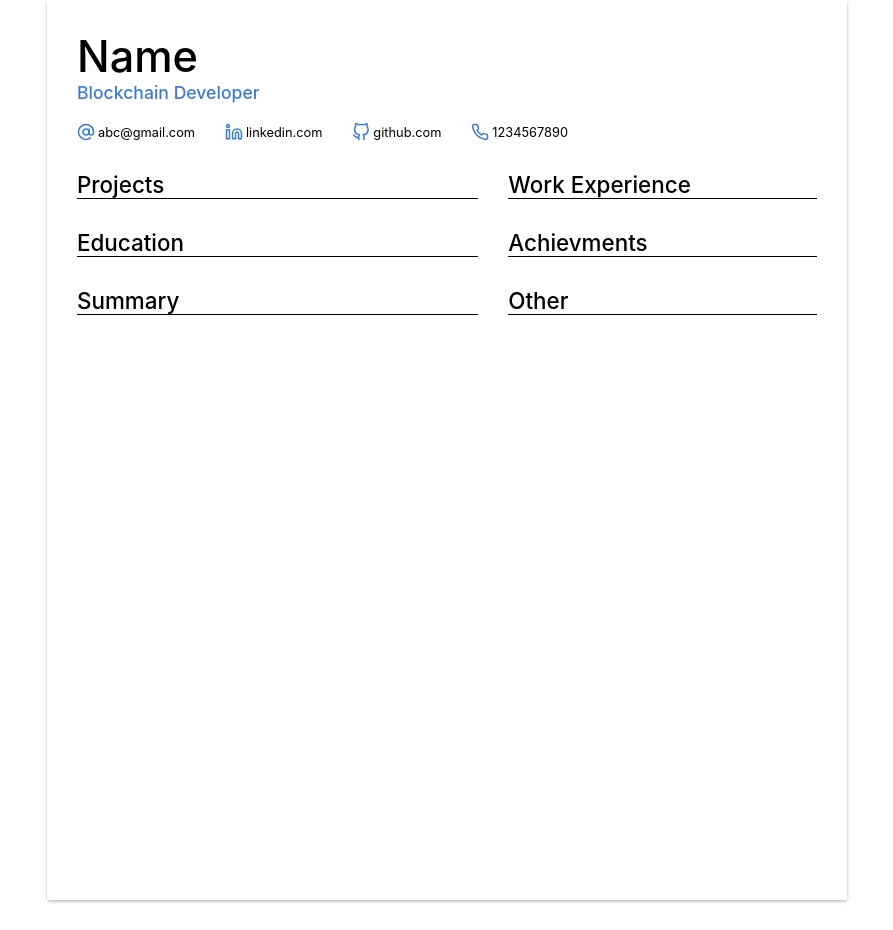
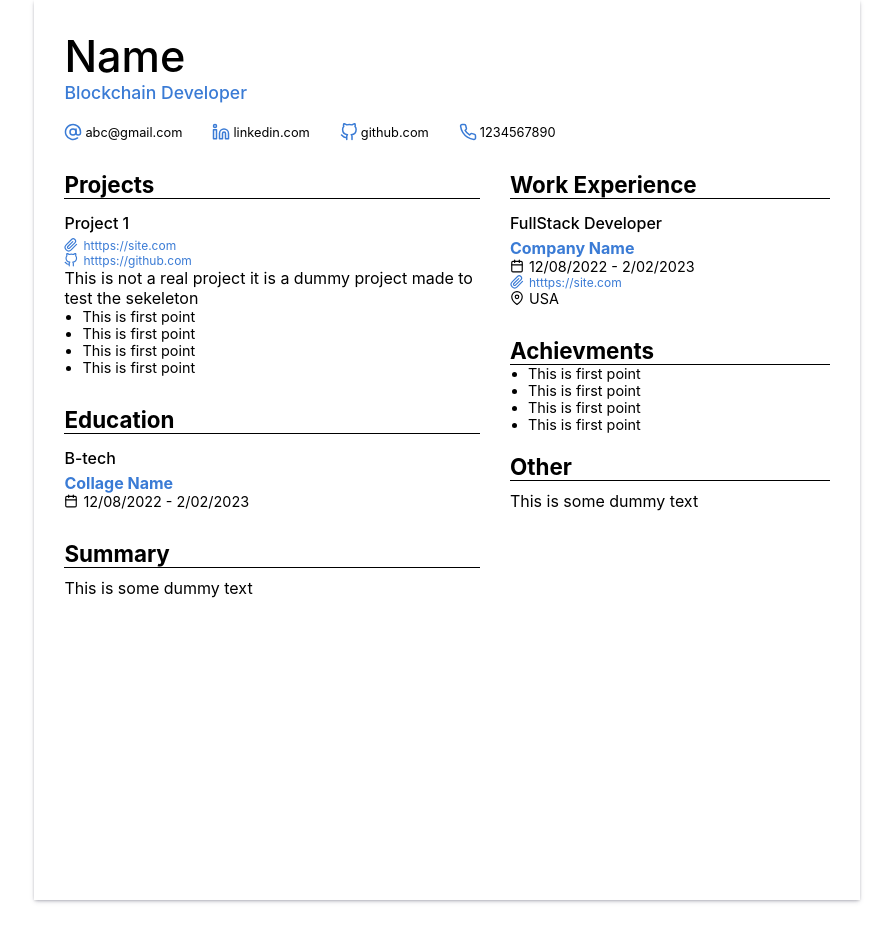
Before and after one commit to RealOtakuBoi/resumebuilder, a React (Create React App) app: page / in a window 1280 px wide. Shown: the part 1444-2374 px from the top of the page, without its empty margins (193-1086 px from the left). Built offline with nearby package versions, Linux system fonts and the light colour scheme.

Commit message:
dummy done

```diff
--- a/src/Components/Resume/Resume.js
+++ b/src/Components/Resume/Resume.js
@@ -1,58 +1,124 @@
+import React, { useEffect, useState } from "react";
 
+import Styles from "./Resume.module.css";
 
-import React, { useEffect, useState } from 'react'
-
-import Styles from './Resume.module.css'
-
-import { GitHub } from 'react-feather'
-import { Linkedin } from 'react-feather'
-import { AtSign } from 'react-feather'
-import { Phone } from 'react-feather'
+import { Calendar, GitHub, MapPin } from "react-feather";
+import { Linkedin } from "react-feather";
+import { AtSign } from "react-feather";
+import { Phone } from "react-feather";
+import { Paperclip } from "react-feather";
 
 function Resume(props) {
+  const [column, setColumn] = useState([[], []]);
 
-    const [column, setColumn] = useState([[],[]]);
+  const workExpSection = (
+    <div key={"workExp"} className={`${Styles.section} ${Styles.workExp}`}>
+      <div className={Styles.sectionTitle}>Work Experience</div>
+      <div className={Styles.content}>
+        <div className={Styles.item}>
+            <p className={Styles.title}>FullStack Developer</p>
+            <p className={Styles.subTitle}>Company Name</p>
+            <p className={Styles.date}>
+                <Calendar/> 12/08/2022 - 2/02/2023
+            </p>
+            <a className={Styles.link}>
+                <Paperclip/>
+                htttps://site.com
+            </a>
+            <p className={Styles.location}>
+                <MapPin/>
+                USA
+                </p>
+        </div>
+      </div>
+    </div>
+  );
 
-    const workExpSection = (<div key={'workExp'} className={`${Styles.section} ${Styles.workExp}`}>
-        <div className={Styles.sectionTitle}>Work Experience</div>
-    </div>)
+  const projectsSection = (
+    <div key={"projects"} className={`${Styles.section} ${Styles.projects}`}>
+      <div className={Styles.sectionTitle}>Projects</div>
+      <div className={Styles.content}>
+        <div className={Styles.item}>
+            <p className={Styles.title}>Project 1</p>
+            <a className={Styles.link}>
+                <Paperclip/>
+                htttps://site.com
+            </a>
+            <a className={Styles.link}>
+                <GitHub/>
+                htttps://github.com
+            </a>
+            <p className={Styles.overview}>This is not a real project it is a dummy project made to test the sekeleton</p>
+            <ul className={Styles.points}>
+                <li className={Styles.point}>This is first point</li>
+                <li className={Styles.point}>This is first point</li>
+                <li className={Styles.point}>This is first point</li>
+                <li className={Styles.point}>This is first point</li>
+            </ul>
+        </div>
+      </div>
+    </div>
+  );
 
-const projectsSection = (<div key={'projects'} className={`${Styles.section} ${Styles.projects}`}>
-<div className={Styles.sectionTitle}>Projects</div>
-</div>)
+  const educationSection = (
+    <div key={"education"} className={`${Styles.section} ${Styles.education}`}>
+      <div className={Styles.sectionTitle}>Education</div>
+      <div className={Styles.content}>
+        <div className={Styles.item}>
+            <p className={Styles.title}>B-tech</p>
+            <p className={Styles.subTitle}>Collage Name</p>
+            <p className={Styles.date}>
+                <Calendar/> 12/08/2022 - 2/02/2023
+            </p>
+            </div>
+    </div>
+    </div>
+  );
 
-const educationSection = (<div  key={'education'} className={`${Styles.section} ${Styles.education}`}>
-        <div className={Styles.sectionTitle}>Education</div>
-    </div>)
+  const achievmentsSection = (
+    <div
+      key={"achievments"}
+      className={`${Styles.section} ${Styles.achievments}`}
+    >
+      <div className={Styles.sectionTitle}>Achievments</div>
+      <div className={Styles.numbered}>
+      <ul className={Styles.points}>
+                <li className={Styles.point}>This is first point</li>
+                <li className={Styles.point}>This is first point</li>
+                <li className={Styles.point}>This is first point</li>
+                <li className={Styles.point}>This is first point</li>
+            </ul>
+      </div>
+    </div>
+  );
 
-const achievmentsSection = (<div key={'achievments'} className={`${Styles.section} ${Styles.achievments}`}>
-<div className={Styles.sectionTitle}>Achievments</div>
-</div>)
+  const otherSection = (
+    <div key={"other"} className={`${Styles.section} ${Styles.other}`}>
+      <div className={Styles.sectionTitle}>Other</div>
+      <div className={Styles.content}>
+        <p className={Styles.overview}>This is some dummy text</p>
+      </div>
+    </div>
+  );
 
-const otherSection = (<div key={'other'} className={`${Styles.section} ${Styles.other}`}>
-<div className={Styles.sectionTitle}>Other</div>
-</div>)
-
-const summarySection = (<div  key={'summary'} className={`${Styles.section} ${Styles.summary}`}>
+  const summarySection = (
+    <div key={"summary"} className={`${Styles.section} ${Styles.summary}`}>
       <div className={Styles.sectionTitle}>Summary</div>
-</div>)
-
+      <div className={Styles.content}>
+        <p className={Styles.overview}>This is some dummy text</p>
+      </div>
+    </div>
+  );
 
   useEffect(() => {
     setColumn([
-            [
-                projectsSection, educationSection, summarySection
-            ],
+      [projectsSection, educationSection, summarySection],
 
-            [
-                workExpSection, achievmentsSection, otherSection
-            ]
-        ])
-    },[])
-
+      [workExpSection, achievmentsSection, otherSection],
+    ]);
+  }, []);
 
   return (
-
     <div className={Styles.container}>
       <div className={Styles.header}>
         <p className={Styles.heading}>Name</p>
@@ -60,31 +126,30 @@ const summarySection = (<div  key={'summary'} className={`${Styles.section} ${St
 
         <div className={Styles.links}>
           <a className={Styles.link}>
-                    <AtSign/>
-                    abc@gmail.com</a>
+            <AtSign />
+            abc@gmail.com
+          </a>
           <a className={Styles.link}>
-                    <Linkedin/>
-                    linkedin.com</a>
+            <Linkedin />
+            linkedin.com
+          </a>
           <a className={Styles.link}>
-                    <GitHub/>
-                    github.com</a>
+            <GitHub />
+            github.com
+          </a>
 
           <a className={Styles.link}>
-                    <Phone/>
-                    1234567890</a>
-
+            <Phone />
+            1234567890
+          </a>
         </div>
       </div>
       <div className={Styles.main}>
-            <div className={Styles.col1}>
-                {column[0]}
-            </div>
-            <div className={Styles.col2}>
-                {column[1]}
+        <div className={Styles.col1}>{column[0]}</div>
+        <div className={Styles.col2}>{column[1]}</div>
       </div>
     </div>
-    </div>
-  )
+  );
 }
 
-export default Resume
+export default Resume;
--- a/src/Components/Resume/Resume.module.css
+++ b/src/Components/Resume/Resume.module.css
@@ -62,21 +62,21 @@
 
 .col1{
     display: flex;
-    gap: 30px;
+    gap: 20px;
     flex-direction: column;
     flex: 1.3;
 }
 
 .col2{
     display: flex;
-    gap: 30px;
+    gap: 20px;
     flex: 1;
     flex-direction: column;
 }
 
 .section .sectionTitle{
     font-size: 1.4rem;
-    font-weight: 500;
+    font-weight: bold;
     width: 100%;
     border-bottom: 1px solid #000;
 }
@@ -84,10 +84,64 @@
 .section .content{
     display: flex;
     flex-direction: column;
-    gap: 20px;
+    gap: 15px;
+    padding: 10px 0;
 }
 
-.section .content > div{
+.section .content .item:last-child{
+    border-bottom: none;
+}
+
+.section .content .item{
     border-bottom: 1px dotted lightgray;
+    gap: 5px;
+    flex-direction: column;
 
 }
+
+.content .title{
+    font-size: 1rem;
+    font-weight: 500;
+    line-height: 1.8rem;
+}
+
+.content .subTitle{
+    font-weight: bold;
+    color: var(--color);
+    font-size: 1rem;
+}
+
+.content .overview{
+    font-size: 1rem;
+}
+
+.content .link{
+    display: flex;
+    gap: 5px;
+    font-size: 0.75rem;
+    cursor: pointer;
+    color: var(--color);
+}
+
+.content .link svg{
+    height: 14px;
+    width: 14px;
+
+}
+
+.content .date, .content .location{
+    display: flex;
+    gap: 5px;
+    align-items: center;
+    font-size: 0.9rem;
+}
+
+.content .date svg, .content .location svg{
+    height: 14px;
+    width: 14px;
+}
+
+.content .points, .numbered{
+    padding-left: 18px;
+    font-size: 0.9rem;
+}
```
Lines whose indentation alone changed are shown as unchanged.
